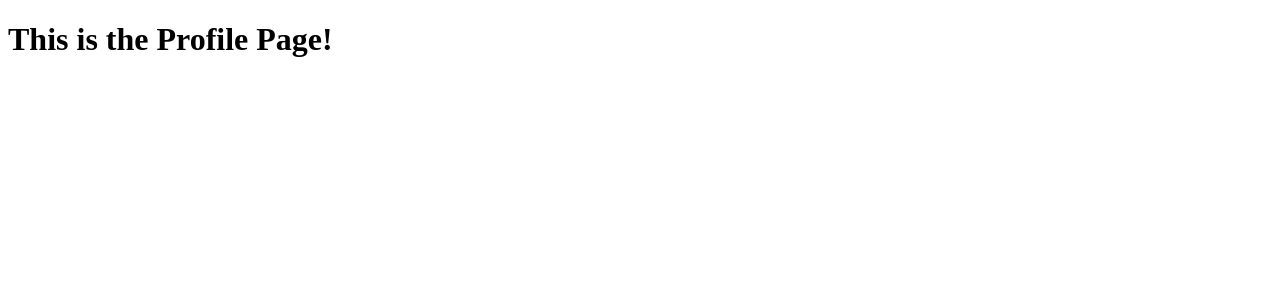
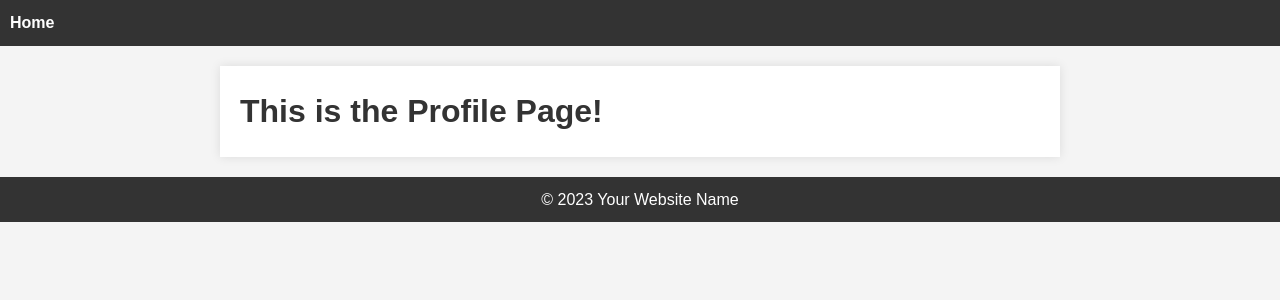
Before and after one commit to atishay2305-hub/SSW-500-Final-Project, a Flask app: page /profile in a window 1280 px wide. Shown: the top 300 px of the page. Run offline with Flask 3, Linux system fonts and the light colour scheme; some libraries are stand-ins or nearby versions.

Commit message:
Added basic changes

```diff
--- a/app.py
+++ b/app.py
@@ -3,21 +3,24 @@ from flask_pymongo import PyMongo
 from bson import ObjectId
 from views import views
 
-app = Flask(__name__)
+def create_app():
+    app = Flask(__name__)
 
+    # Add your app configuration and routes here
+
+    return app
+
+app = create_app()
+
+# Configure MongoDB
 app.config['MONGO_URI'] = "mongodb://localhost:27017/SSW-500"
 mongo = PyMongo(app)
 
+# Register the 'views' blueprint
 app.register_blueprint(views, url_prefix="/")
 
+# Define the Question class
 class Question:
-    q_id = -1
-    question = ""
-    option1 = ""
-    option2 = ""
-    option3 = ""
-    correctOption = -1
-
     def __init__(self, q_id, question, option1, option2, option3, correctOption):
         self.q_id = q_id
         self.question = question
@@ -34,12 +37,15 @@ class Question:
         elif self.correctOption == 3:
             return self.option3
 
-q1 = Question(1, "What is your University Name", "Stevens", "NJIT", "ASU", 1)
+# Create instances of the Question class
+q1 = Question(1, "What is your University Name?", "Stevens", "NJIT", "ASU", 1)
 q2 = Question(2, "Where UET is located", "Hoboken", "Jersey City", "New York", 3)
 q3 = Question(3, "What is your degree name?", "SWE", "CS", "MIS", 2)
 
+# Create a list of questions
 questions_list = [q1, q2, q3]
 
+# Define routes
 @app.route("/quiz")
 def quiz():
     return render_template("quiz.html", questions_list=questions_list)
@@ -61,5 +67,6 @@ def submit():
 def catch_all(path):
     return render_template("error.html"), 404
 
+# Run the app
 if __name__ == '__main__':
     app.run(debug=True, port=8000)
--- a/static/main.css
+++ b/static/main.css
@@ -0,0 +1,70 @@
+/* Reset some default styles for consistency across browsers */
+body,
+h1,
+h2,
+h3,
+p,
+ul,
+li {
+    margin: 0;
+    padding: 0;
+}
+
+body {
+    font-family: Arial, sans-serif;
+    font-size: 16px;
+    line-height: 1.6;
+    color: #333;
+    background-color: #f4f4f4;
+}
+
+/* Header styles */
+header {
+    background-color: #333;
+    color: #fff;
+    padding: 10px;
+}
+
+/* Navigation styles */
+nav {
+    display: flex;
+    justify-content: space-between;
+    align-items: center;
+}
+
+nav ul {
+    list-style: none;
+    display: flex;
+}
+
+nav li {
+    margin-right: 15px;
+}
+
+nav a {
+    text-decoration: none;
+    color: #fff;
+    font-weight: bold;
+}
+
+/* Main content styles */
+.main-content {
+    max-width: 800px;
+    margin: 20px auto;
+    padding: 20px;
+    background-color: #fff;
+    box-shadow: 0 0 10px rgba(0, 0, 0, 0.1);
+}
+
+/* Footer styles */
+footer {
+    text-align: center;
+    padding: 10px;
+    background-color: #333;
+    color: #fff;
+}
+
+/* Responsive styles */
+@media only screen and (max-width: 600px) {
+    /* Add responsive styles here */
+}
--- a/templates/index.html
+++ b/templates/index.html
@@ -3,15 +3,30 @@
 <head>
     <meta charset="UTF-8">
     <meta name="viewport" content="width=device-width, initial-scale=1.0">
+    <link rel="stylesheet" href="{{url_for('static', filename='main.css')}}">
     <title>Home</title>
 </head>
 <body>
-    <div>
+    <header>
+        <nav class="navbar">
+            <ul>
+                <li><a href="#">Home</a></li>
+                <!-- Add additional navigation links as needed -->
+            </ul>
+        </nav>
+    </header>
+
+    <div class="main-content">
         {% block content %}
         <h1>Home Page</h1>
         <p>Hello {{ name }}. Welcome to your quiz.</p>
         {% endblock %}
     </div>
+
+    <footer>
+        <p>&copy; 2023 Your Website Name</p>
+    </footer>
+
     <script type="text/javascript" src="{{url_for('static', filename='index.js')}}"></script>
 </body>
 </html>
```
Also changed, not shown: static/profile.css (+14 -0 lines), static/quiz.css (+21 -0 lines), templates/profile.html (line endings or trailing spaces).
